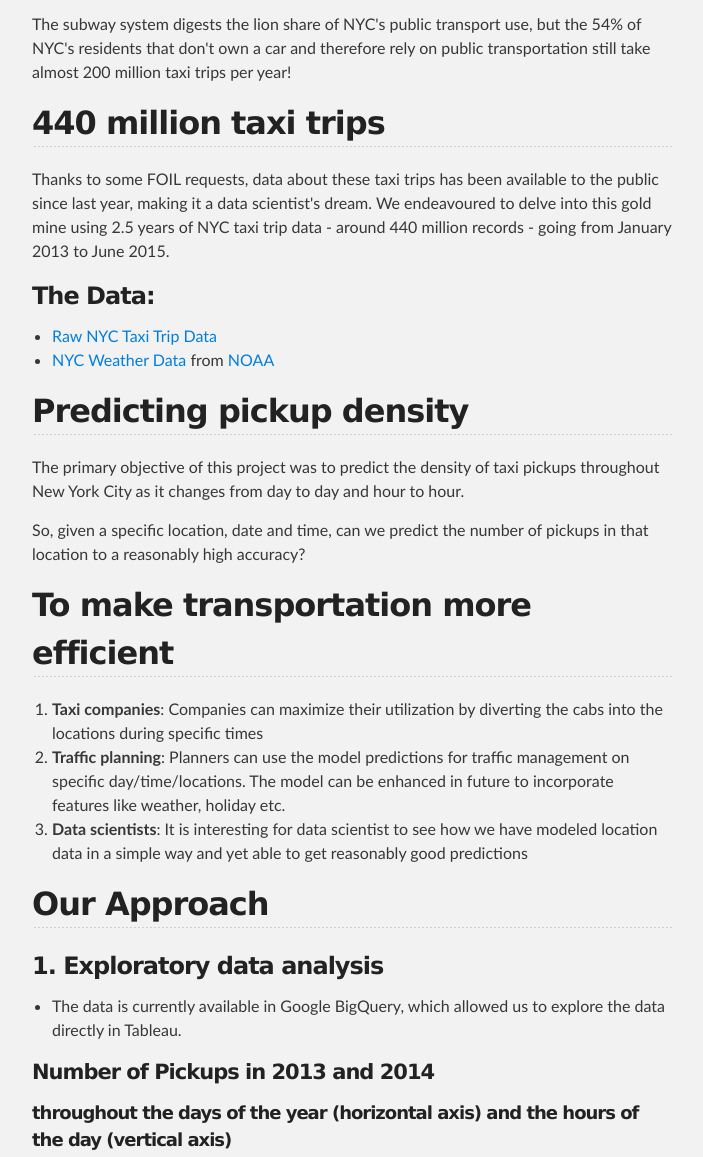
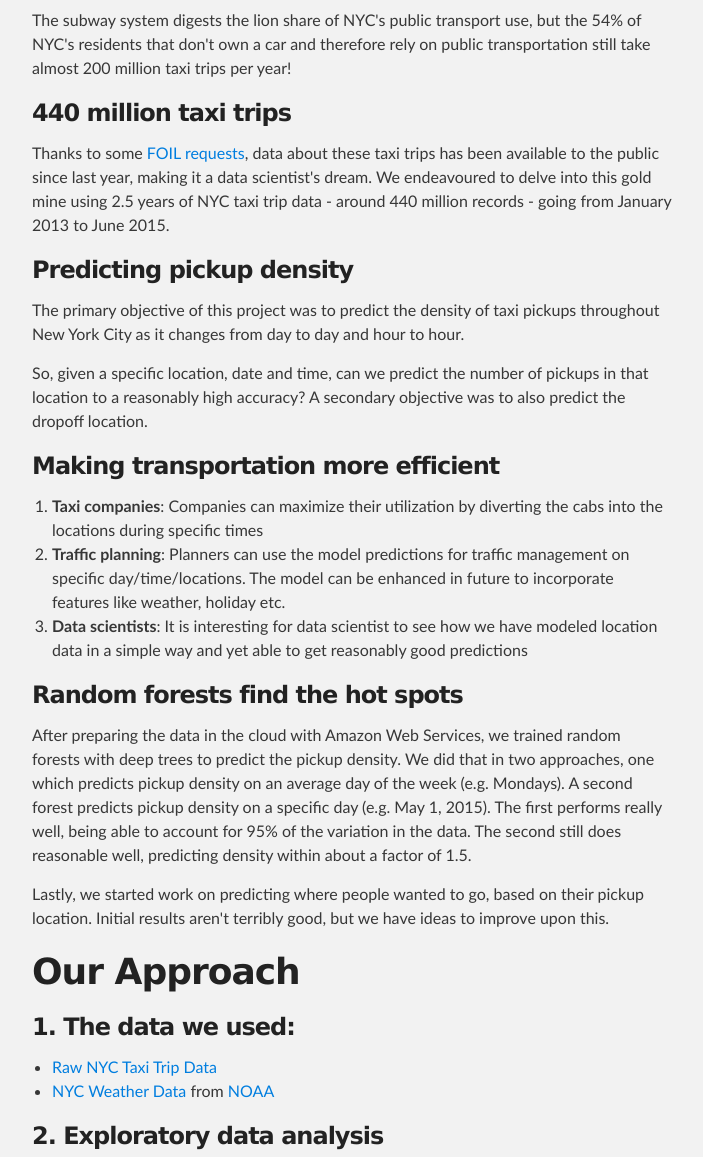
Before and after one commit to sdaulton/TaxiPrediction, a plain HTML site: page index.html in a window 1280 px wide. Shown: the part 706-1863 px from the top of the page, without its empty margins (288-991 px from the left). Drawn offline with Linux system fonts and the light colour scheme.

```diff
--- a/index.html
+++ b/index.html
@@ -33,38 +33,27 @@
       <section id="main_content" class="inner">
         <p><img src="https://github.com/sdaulton/TaxiPrediction/raw/master/figures/2013-24hours.gif" alt="image"></p>
 
-<h2>
-<a id="the-yellow-taxicab-an-nyc-icon" class="anchor" href="#the-yellow-taxicab-an-nyc-icon" aria-hidden="true"><span class="octicon octicon-link"></span></a>The Yellow Taxicab: an NYC Icon</h2>
+<h1>
+<a id="the-yellow-taxicab-an-nyc-icon" class="anchor" href="#the-yellow-taxicab-an-nyc-icon" aria-hidden="true"><span class="octicon octicon-link"></span></a>The Yellow Taxicab: an NYC Icon</h1>
 
 <p>New York City, being the most populous city in the United States, has a vast and complex transportation system, including one of the largest subway systems in the world and a large fleet of more than 13,000 yellow and green taxis, that have become iconic subjects in photographs and movies.</p>
 
 <p>The subway system digests the lion share of NYC's public transport use, but the 54% of NYC's residents that don't own a car and therefore rely on public transportation still take almost 200 million taxi trips per year!</p>
 
-<h2>
-<a id="440-million-taxi-trips" class="anchor" href="#440-million-taxi-trips" aria-hidden="true"><span class="octicon octicon-link"></span></a>440 million taxi trips</h2>
+<h3>
+<a id="440-million-taxi-trips" class="anchor" href="#440-million-taxi-trips" aria-hidden="true"><span class="octicon octicon-link"></span></a>440 million taxi trips</h3>
 
-<p>Thanks to some FOIL requests, data about these taxi trips has been available to the public since last year, making it a data scientist's dream. We endeavoured to delve into this gold mine using 2.5 years of NYC taxi trip data - around 440 million records - going from January 2013 to June 2015.</p>
+<p>Thanks to some <a href="https://www.dos.ny.gov/coog/freedomfaq.html">FOIL requests</a>, data about these taxi trips has been available to the public since last year, making it a data scientist's dream. We endeavoured to delve into this gold mine using 2.5 years of NYC taxi trip data - around 440 million records - going from January 2013 to June 2015.</p>
 
 <h3>
-<a id="the-data" class="anchor" href="#the-data" aria-hidden="true"><span class="octicon octicon-link"></span></a>The Data:</h3>
-
-<ul>
-<li>
-<a href="http://www.nyc.gov/html/tlc/html/about/trip_record_data.shtml">Raw NYC Taxi Trip Data</a> </li>
-<li>
-<a href="https://raw.githubusercontent.com/sdaulton/TaxiPrediction/raw/master/data/nyc-weather-data.csv">NYC Weather Data</a> from <a href="http://www.ncdc.noaa.gov/cdo-web/datasets">NOAA</a>
-</li>
-</ul>
-
-<h2>
-<a id="predicting-pickup-density" class="anchor" href="#predicting-pickup-density" aria-hidden="true"><span class="octicon octicon-link"></span></a>Predicting pickup density</h2>
+<a id="predicting-pickup-density" class="anchor" href="#predicting-pickup-density" aria-hidden="true"><span class="octicon octicon-link"></span></a>Predicting pickup density</h3>
 
 <p>The primary objective of this project was to predict the density of taxi pickups throughout New York City as it changes from day to day and hour to hour.</p>
 
-<p>So, given a specific location, date and time, can we  predict the number of pickups in that location to a reasonably high accuracy?</p>
+<p>So, given a specific location, date and time, can we  predict the number of pickups in that location to a reasonably high accuracy? A secondary objective was to also predict the dropoff location.</p>
 
-<h2>
-<a id="to-make-transportation-more-efficient" class="anchor" href="#to-make-transportation-more-efficient" aria-hidden="true"><span class="octicon octicon-link"></span></a>To make transportation more efficient</h2>
+<h3>
+<a id="making-transportation-more-efficient" class="anchor" href="#making-transportation-more-efficient" aria-hidden="true"><span class="octicon octicon-link"></span></a>Making transportation more efficient</h3>
 
 <ol>
 <li>
@@ -75,14 +64,33 @@
 <strong>Data scientists</strong>: It is interesting for data scientist to see how we have modeled location data in a simple way and yet able to get reasonably good predictions</li>
 </ol>
 
-<h2>
-<a id="our-approach" class="anchor" href="#our-approach" aria-hidden="true"><span class="octicon octicon-link"></span></a>Our Approach</h2>
+<h3>
+<a id="random-forests-find-the-hot-spots" class="anchor" href="#random-forests-find-the-hot-spots" aria-hidden="true"><span class="octicon octicon-link"></span></a>Random forests find the hot spots</h3>
+
+<p>After preparing the data in the cloud with Amazon Web Services, we trained random forests with deep trees to predict the pickup density. We did that in two approaches, one which predicts pickup density on an average day of the week (e.g. Mondays). A second forest predicts pickup density on a specific day (e.g. May 1, 2015). The first performs really well, being able to account for 95% of the variation in the data. The second still does reasonable well, predicting density within about a factor of 1.5.</p>
+
+<p>Lastly, we started work on predicting where people wanted to go, based on their pickup location. Initial results aren't terribly good, but we have ideas to improve upon this.</p>
+
+<h1>
+<a id="our-approach" class="anchor" href="#our-approach" aria-hidden="true"><span class="octicon octicon-link"></span></a>Our Approach</h1>
 
 <h3>
-<a id="1--exploratory-data-analysis" class="anchor" href="#1--exploratory-data-analysis" aria-hidden="true"><span class="octicon octicon-link"></span></a>1.  Exploratory data analysis</h3>
+<a id="1-the-data-we-used" class="anchor" href="#1-the-data-we-used" aria-hidden="true"><span class="octicon octicon-link"></span></a>1. <strong>The data we used:</strong>
+</h3>
 
 <ul>
-<li>The data is currently available in Google BigQuery, which allowed us to explore the data directly in Tableau.</li>
+<li>
+<a href="http://www.nyc.gov/html/tlc/html/about/trip_record_data.shtml">Raw NYC Taxi Trip Data</a> </li>
+<li>
+<a href="https://raw.githubusercontent.com/sdaulton/TaxiPrediction/master/data/nyc-weather-data.csv">NYC Weather Data</a> from <a href="http://www.ncdc.noaa.gov/cdo-web/datasets">NOAA</a>
+</li>
+</ul>
+
+<h3>
+<a id="2--exploratory-data-analysis" class="anchor" href="#2--exploratory-data-analysis" aria-hidden="true"><span class="octicon octicon-link"></span></a>2.  Exploratory data analysis</h3>
+
+<ul>
+<li>The data is currently available in <a href="https://bigquery.cloud.google.com/table/imjasonh-storage:nyctaxi.trip_data">Google BigQuery</a>, which allowed us to explore the data directly in Tableau.</li>
 </ul>
 
 <h4>
@@ -94,10 +102,10 @@
 <p><img src="https://github.com/sdaulton/TaxiPrediction/raw/master/figures/pickups-time-heatmap-no-title.jpg" alt="image"></p>
 
 <h3>
-<a id="2-data-preparation-with-apache-spark-on-a-amazon-web-services-aws-cluster" class="anchor" href="#2-data-preparation-with-apache-spark-on-a-amazon-web-services-aws-cluster" aria-hidden="true"><span class="octicon octicon-link"></span></a>2. Data preparation with Apache Spark on a Amazon Web Services (AWS) Cluster</h3>
+<a id="3-data-preparation-with-apache-spark-on-a-amazon-web-services-aws-cluster" class="anchor" href="#3-data-preparation-with-apache-spark-on-a-amazon-web-services-aws-cluster" aria-hidden="true"><span class="octicon octicon-link"></span></a>3. Data preparation with Apache Spark on a Amazon Web Services (AWS) Cluster</h3>
 
 <ul>
-<li>We used AWS to setup a 5-node Spark cluster (each machine had 8 cores, 16 GB RAM), and configured the cluster setup to leverage maximum resources by Spark.</li>
+<li>We used Amazon Web Services (AWS) to setup a 5-node Spark cluster (each machine had 8 cores, 16 GB RAM), and configured the cluster setup to leverage maximum resources by Spark.</li>
 <li>We especially used the cluster to load the 60+ GB of raw data into an Amazon S3 bucket, and to process and prepare the data for input into machine learning algorithms.</li>
 </ul>
 
@@ -119,7 +127,7 @@
 </ul>
 
 <h3>
-<a id="3-machine-learning-pandasscikit-learn" class="anchor" href="#3-machine-learning-pandasscikit-learn" aria-hidden="true"><span class="octicon octicon-link"></span></a>3. Machine learning (Pandas/Scikit learn)</h3>
+<a id="4-machine-learning-pandasscikit-learn" class="anchor" href="#4-machine-learning-pandasscikit-learn" aria-hidden="true"><span class="octicon octicon-link"></span></a>4. Machine learning (Pandas/Scikit learn)</h3>
 
 <h4>
 <a id="approach-1-predicting-the-pickup-density-for-an-average-day-of-week-and-time-of-day" class="anchor" href="#approach-1-predicting-the-pickup-density-for-an-average-day-of-week-and-time-of-day" aria-hidden="true"><span class="octicon octicon-link"></span></a>Approach 1: Predicting the pickup density for an average day of week and time of day</h4>
@@ -153,7 +161,7 @@
 <h5>
 <a id="predicted-density-distribution-vs-actual-density-distribution-on-a-monday" class="anchor" href="#predicted-density-distribution-vs-actual-density-distribution-on-a-monday" aria-hidden="true"><span class="octicon octicon-link"></span></a>Predicted Density Distribution vs. Actual Density Distribution on a Monday</h5>
 
-<p><img src="https://github.com/sdaulton/TaxiPrediction/raw/master/images/Actual-Predicted.gif" alt="image"></p>
+<p><img src="https://raw.githubusercontent.com/sdaulton/TaxiPrediction/master/figures/monday-24hours.gif" alt="image"></p>
 
 <p>The above image shows the predicted number of pickups on a given Monday using a random forest regressor on the the left and the actual number of pickups on the right.  The sheet number at the top of each image corresponds to the hour of the day.</p>
 
@@ -173,6 +181,17 @@
 <p><img src="https://github.com/sdaulton/TaxiPrediction/raw/master/figures/pickup-density-may-1.gif" alt="image"></p>
 
 <p>Note: the noise in the data became more apparent when we used this fine temporal granularity, and the prediction accuracy decreased.  We believe this results from the regressor thinking that that no data for a particular location and time means the number of pickups is unknown.  Of course in reality, no records for a particualr location and time means zero pickups at that location and time.  We hypothesize that this misunderstanding leads to the widespread overprediction in areas outside Manhattan.</p>
+
+<h4>
+<a id="approach-3-predicting-the-dropoff-location-latlong-based-on-the-pickup-location-day-of-the-week-and-particular-time-slot" class="anchor" href="#approach-3-predicting-the-dropoff-location-latlong-based-on-the-pickup-location-day-of-the-week-and-particular-time-slot" aria-hidden="true"><span class="octicon octicon-link"></span></a>Approach 3: Predicting the dropoff location (lat/long) based on the pickup location, day of the week and particular time slot</h4>
+
+<ul>
+<li>Here we aggregated the dataset by pickup location, dropoff location, day of week &amp; time slot: <a href="https://github.com/sdaulton/TaxiPrediction/blob/master/7a.%20Destinations%20(aggregated)%20data%20prep.ipynb">notebook</a>
+</li>
+<li>We trained a random forest model on this for multi output regression: predicting two variables (dropoff lat/long): <a href="https://github.com/sdaulton/TaxiPrediction/blob/master/7b.%20Destination%20Prediction%20(Pandas%20and%20sklearn).ipynb">notebook</a>
+</li>
+<li>The best RMSE value that we got was 0.120. In NYC each longitude is approx 53 miles &amp; latitude is approx 69 miles (see notebook for refernece). This <strong>gives an error range of 6.36 x 8.28 square miles</strong>. So we do not have a great predictor here (but a great learning experience in modeling this problem)</li>
+</ul>
 
 <h3>
 <a id="4-next-steps" class="anchor" href="#4-next-steps" aria-hidden="true"><span class="octicon octicon-link"></span></a>4. Next Steps:</h3>
```
Also changed, not shown: params.json (+1 -1 lines).
